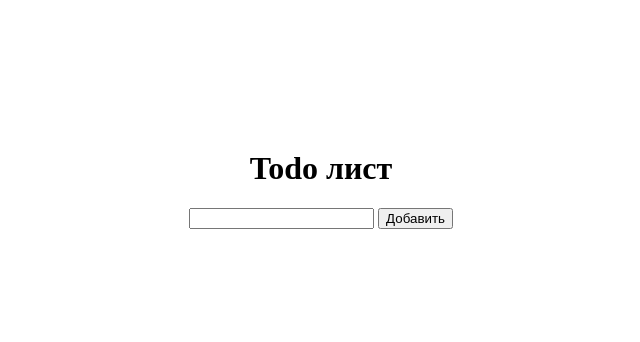
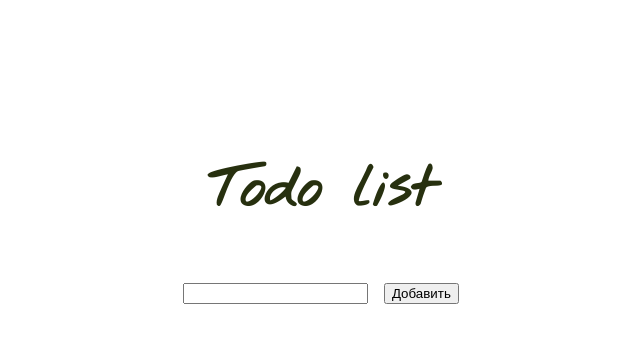
Before and after one commit to Goldmined/todo, a plain HTML site: page index.html in a window 1280 px wide. Shown: the whole page, without its empty margins (319-959 px from the left). Drawn offline with Linux system fonts and the light colour scheme.

Commit message:
add font

```diff
--- a/index.html
+++ b/index.html
@@ -5,15 +5,19 @@
     <meta name="viewport" content="width=device-width, initial-scale=1.0">
     <title>Список дел</title>
     <link rel="stylesheet" type="text/css" href="main.css">
+    <style>
+      @import url('https://fonts.googleapis.com/css2?family=Nothing+You+Could+Do&display=swap');
+      @import url('https://fonts.googleapis.com/css2?family=Caveat:wght@500&display=swap');
+    </style>
 </head>
 <body>
   <div class="wrapper">
-    <h1 class="todo-title">Todo лист</h1>
+    <h1 class="todo-title">Todo list</h1>
     <form action="" class="todo-form">
         <input name="todo" type="text" class="todo-text">
         <button class="todo-button" type="submit">Добавить</button>
     </form>
-    <ul class="todo-list"></ul>
+    <ol class="todo-list"></ol>
   </div>
 
     <script>
--- a/main.css
+++ b/main.css
@@ -1,5 +1,15 @@
+body {
+    font-family: 'Nothing You Could Do', cursive;
+    color: #27300f;
+    font-size: 30px;
+}
+
 .wrapper{
     margin: 0 auto;
     text-align: center;
     margin-top: 9.37rem;
 }
+ol{
+    font-family: 'Caveat', cursive;
+    /* list-style-type: none; */
+}
```
